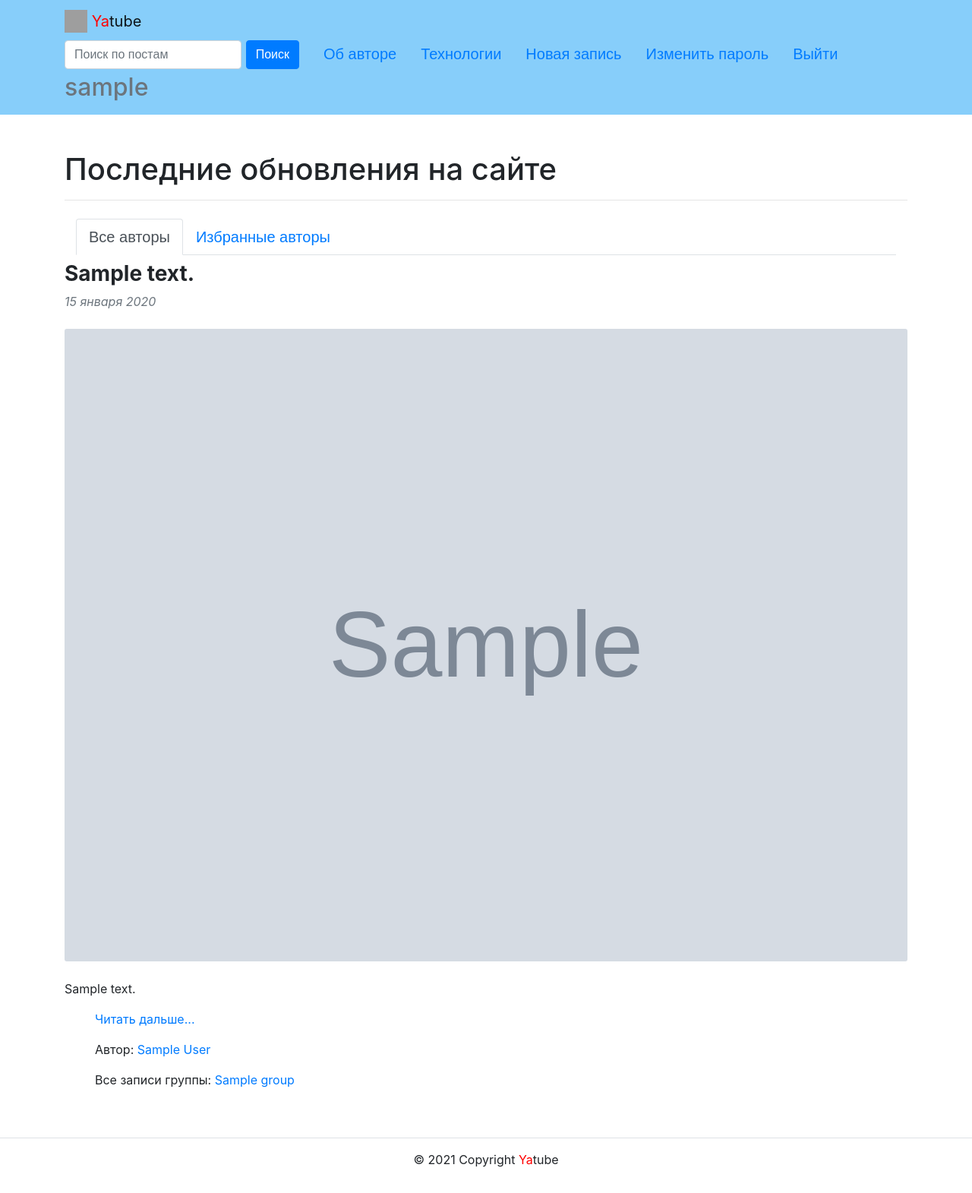
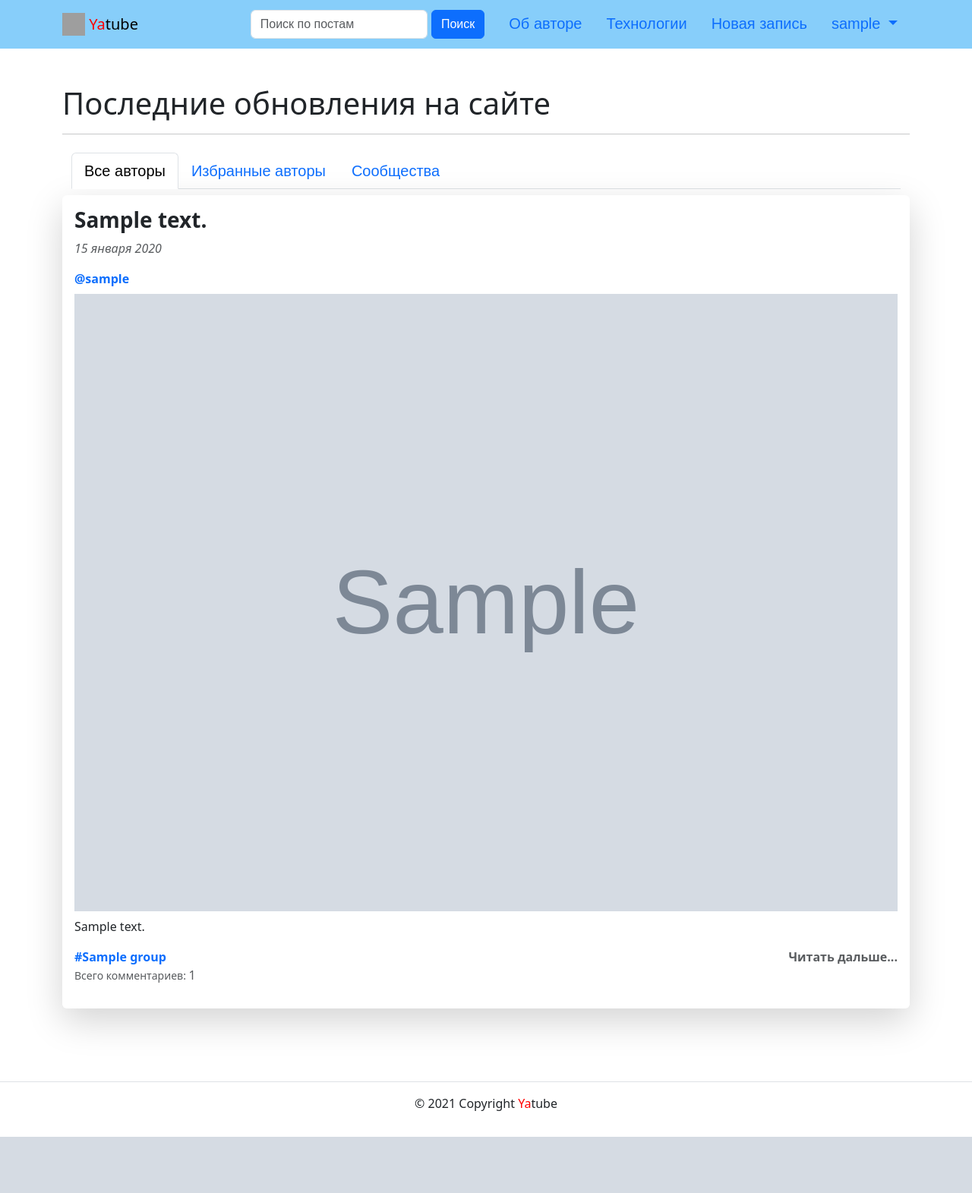
Before and after one commit to xrito/hw05_final, a Django app: page / in a window 1280 px wide. Shown: the whole page at 76% size. After the commit the page ends 1497 px from the top, so only its background shows below. Run offline with Django 3.2, Linux system fonts and the light colour scheme; a user stored in the database is signed in; tables that the repository leaves empty hold one stand-in row (values such as "Sample post"); grey boxes marked "Sample" are stand-in pictures; some libraries are stand-ins or nearby versions; grey boxes are pictures that could not be loaded.

Commit message:
Final new model

```diff
--- a/yatube/posts/urls.py
+++ b/yatube/posts/urls.py
@@ -17,4 +17,5 @@
          views.profile_follow, name='profile_follow'),
     path('profile/<str:username>/unfollow/',
          views.profile_unfollow, name='profile_unfollow'),
+    path('groups/', views.groups, name='groups'),
 ]
--- a/yatube/posts/views.py
+++ b/yatube/posts/views.py
@@ -30,11 +30,21 @@
     paginator = Paginator(group_list, settings.PAGE_POST)
     page_number = request.GET.get('page')
     page_obj = paginator.get_page(page_number)
+    count = group.posts.filter(group=group).count()
     context = {
         'group': group,
+        'count': count,
         'page_obj': page_obj,
     }
     return render(request, 'posts/group_list.html', context)
+
+
+def groups(request):
+    group_list = Group.objects.all()
+    context = {
+        'group_list': group_list
+    }
+    return render(request, 'posts/groups.html', context)
 
 
 @login_required
--- a/yatube/templates/base.html
+++ b/yatube/templates/base.html
@@ -11,6 +11,7 @@
     <meta name="msapplication-TileColor" content="#da532c">
     <meta name="theme-color" content="#ffffff">
     <link rel="stylesheet" href="{% static 'css/bootstrap.min.css' %}">
+    <script src="https://cdn.jsdelivr.net/npm/bootstrap@5.1.1/dist/js/bootstrap.bundle.min.js" integrity="sha384-/bQdsTh/da6pkI1MST/rWKFNjaCP5gBSY4sEBT38Q/9RBh9AH40zEOg7Hlq2THRZ" crossorigin="anonymous"></script>
     <title>
     {% block title %}
     {% endblock %}
--- a/yatube/templates/includes/header.html
+++ b/yatube/templates/includes/header.html
@@ -1,6 +1,7 @@
 {% load static %}
 <nav class="navbar navbar-light nav-top-menu" style="background-color: lightskyblue">
-  <div class="container">
+
+  <div class="container flex-column flex-lg-row ms-auto">
     <a class="navbar-brand" href="{% url 'posts:index' %}">
       <img src="{% static 'img/logo.png' %}" width="30" height="30" class="d-inline-block align-top" alt>
       <span style="color:red">Ya</span>tube
@@ -13,7 +14,7 @@
       }
     </style>
     {% with request.resolver_match.view_name as view_name %}
-    <ul class="nav nav-pills flex-column flex-lg-row  ms-auto">
+    <ul class="nav nav-pills flex-column flex-lg-row ms-auto">
       <form class="navbar-brand" action="{% url 'posts:index' %}">
         <li class="nav-item">
           <input class="form-control" type="search" placeholder="Поиск по постам" aria-label="Search" name="search">
@@ -40,18 +41,15 @@
           Новая запись
         </a>
       </li>
-      <li class="nav-item">
-        <a class="nav-link {% if url_name  == 'password_change' %}active{% endif %}"
-          href="{% url 'users:password_change' %}">
-          Изменить пароль
-        </a>
-      </li>
       {% endwith %}
-      <li class="nav-item">
-        <a class="nav-link link-light" href="{% url 'users:logout' %}">Выйти</a>
-      </li>
-      <li class="h2 text-muted">
-        {{ user.username }}
+       <li class="nav-item dropdown">
+            <a class="nav-link dropdown-toggle" href="#" id="navbarDarkDropdownMenuLink" role="button" data-bs-toggle="dropdown" aria-expanded="false">
+            {{ user.username }}
+          </a>
+          <ul class="dropdown-menu" aria-labelledby="dropdownMenuButton1">
+            <li><a class="dropdown-item" href="{% url 'users:password_change' %}">Изменить пароль</a></li>
+            <li><a class="dropdown-item" href="{% url 'users:logout' %}">Выйти</a></li>
+          </ul>
       </li>
       {% else %}
       <li class="nav-item">
--- a/yatube/templates/posts/group_list.html
+++ b/yatube/templates/posts/group_list.html
@@ -1,9 +1,10 @@
 {% extends 'base.html' %}
 {% load thumbnail %}
 {% block title %}{{ group.title }}{% endblock %}
-{% block header %}<h1>{{ group.title }}</h1>{% endblock %}
+{% block header %}<h1>«{{ group.title }}»</h1>{% endblock %}
 {% block content %}
 <p>{{ group.description }}</p>
+<small class="text-muted fs-6">Всего постов в группе: {{ count }}</small>
 <hr>
 {% for post in page_obj %}
 {% include 'posts/includes/post_list.html' %}
--- a/yatube/templates/posts/includes/post_list.html
+++ b/yatube/templates/posts/includes/post_list.html
@@ -1,6 +1,6 @@
 {% load thumbnail %}
 <article>
-
+  <div class="shadow-lg p-3 mb-5 bg-white rounded">
     <strong>
       <h3>
         {{ post.text|truncatewords:10 }}
@@ -11,25 +11,49 @@
         {{ post.pub_date|date:"d E Y" }}
       </i>
     </p>
+    <strong>
+      <a href="{% url 'posts:profile' post.author.username %}" class="text-decoration-none">
+        @{{ post.author.username }}</a>
+    </strong>
+    {% thumbnail post.image "960x339" crop="center" upscale=True as im %}
+    <a href="{% url 'posts:post_detail' post.pk %}"><img class="card-img my-2" src="{{ im.url }}"></a>
+    {% endthumbnail %}
+    {{ post.text|truncatewords:60 }}
     <p>
-  {% thumbnail post.image "960x339" crop="center" upscale=True as im %}
-    <img class="card-img my-2" src="{{ im.url }}">
-  {% endthumbnail %}
-</p>
-<p>
-  {{ post.text|truncatewords:60 }}
-</p>
-<ol>
-<p>
-  <div class="link-read-post" ><a href="{% url 'posts:post_detail' post.pk %}"> Читать дальше...</a></div>
-</p>
-<p>
-  Автор:<a href="{% url 'posts:profile' post.author.username %}">  {{ post.author.get_full_name }}</a>
-</p>
+      <div class="container px-0">
+        <div class="row justify-content-md-center">
+          <div class="col">
             {% if post.group  %}
-     Все записи группы: <a href="{% url 'posts:group_list' post.group.slug %}"> {{ post.group.title }} </a>
+            <strong>
+              <a href="{% url 'posts:group_list' post.group.slug %}" class="text-decoration-none">
+                #{{ post.group.title }}
+              </a>
+            </strong>
             {% else %}
             {% endif %}
-</ol>
-{% if not forloop.last %}<hr>{% endif %}
+          </div>
+          <div class="col-md-auto">
+            <strong>
+              <div class="link-read-post"><a href="{% url 'posts:post_detail' post.pk %}"
+                  class="text-decoration-none text-muted"> Читать дальше...</a></div>
+            </strong>
+          </div>
+        </div>
+      </div>
+      <div class="text-muted">
+      <small>
+        Всего комментариев:
+        </small>
+        {% if post.comments.count > 0 %}
+        <a href="{% url 'posts:post_detail' post.id %}" id="comment_sym{{ post.id }}" class="text-decoration-none">
+          <span class="text-muted" id="comment_val{{ post.id }}">{{post.comments.count}}</span>
+        </a>
+        {% else %}
+        <a href="{% url 'posts:post_detail' post.id %}" id="comment_sym{{ post.id }}" class="text-decoration-none">
+          <span class="text-muted" id="comment_val{{ post.id }}">{{post.comments.count}}</span>
+        </a>
+        {% endif %}
+    </p>
+  </div>
+  </div>
 </article>
--- a/yatube/templates/posts/includes/switcher.html
+++ b/yatube/templates/posts/includes/switcher.html
@@ -18,6 +18,14 @@
           Избранные авторы
         </a>
       </li>
+      <li class="nav-item">
+        <a
+           class="nav-link {% if url_name == 'groups' %} active {% endif %}"
+           href="{% url 'posts:groups' %}"
+        >
+          Сообщества
+        </a>
+      </li>
       {% endwith %}
     </ul>
     </div>
```
Also changed, not shown: yatube/templates/posts/groups.html (added, +23 -0 lines), yatube/templates/posts/post_detail.html (+38 -9 lines). Lines whose indentation alone changed are shown as unchanged.
